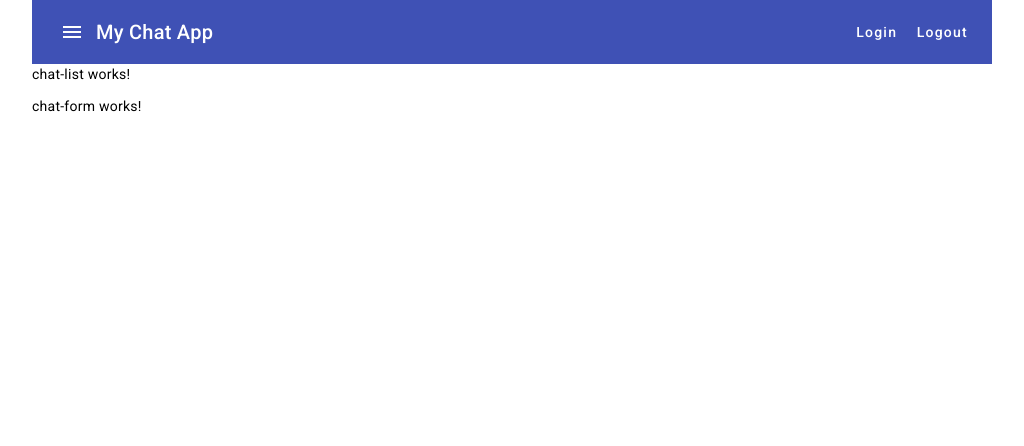
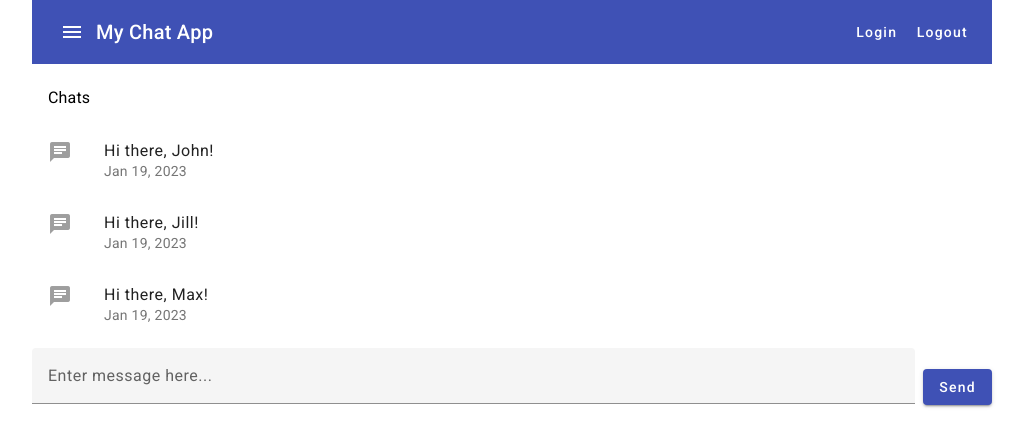
Before and after one commit to CollinsKippy/chat-app-ng, an Angular app: page / in a window 1280 px wide. Shown: the top 446 px of the page, without its empty margins (128-1152 px from the left). Built offline with nearby package versions, Linux system fonts and the light colour scheme.

Commit message:
added chat form and list

```diff
--- a/src/app/components/chat-form/chat-form.component.html
+++ b/src/app/components/chat-form/chat-form.component.html
@@ -1 +1,12 @@
-<p>chat-form works!</p>
+<form [formGroup]="chatForm" (ngSubmit)="onSubmit()">
+  <mat-form-field appearance="fill">
+    <input type="text" placeholder="Enter message here..." matInput />
+  </mat-form-field>
+  <button
+    mat-raised-button
+    color="primary"
+    aria-label="Send button"
+  >
+    Send
+  </button>
+</form>
--- a/src/app/components/chat-form/chat-form.component.scss
+++ b/src/app/components/chat-form/chat-form.component.scss
@@ -0,0 +1,9 @@
+form {
+  display: flex;
+  align-items: center;
+  gap: 0.5rem;
+
+  mat-form-field {
+    flex: 1;
+  }
+}
--- a/src/app/components/chat-form/chat-form.component.ts
+++ b/src/app/components/chat-form/chat-form.component.ts
@@ -1,13 +1,43 @@
 import { Component } from '@angular/core';
 import { CommonModule } from '@angular/common';
+import {
+  FormControl,
+  FormGroup,
+  ReactiveFormsModule,
+  Validators,
+} from '@angular/forms';
+import { MatFormFieldModule } from '@angular/material/form-field';
+import { MatButtonModule } from '@angular/material/button';
+import { MatInputModule } from '@angular/material/input';
+import { MatIconModule } from '@angular/material/icon';
 
 @Component({
   selector: 'app-chat-form',
   standalone: true,
-  imports: [CommonModule],
+  imports: [
+    CommonModule,
+    ReactiveFormsModule,
+    MatFormFieldModule,
+    MatButtonModule,
+    MatInputModule,
+    MatIconModule,
+  ],
   templateUrl: './chat-form.component.html',
-  styleUrls: ['./chat-form.component.scss']
+  styleUrls: ['./chat-form.component.scss'],
 })
 export class ChatFormComponent {
+  chatForm = new FormGroup({
+    message: new FormControl('', {
+      validators: [Validators.required, Validators.minLength(2)],
+      asyncValidators: [],
+    }),
+  });
 
+  get message() {
+    return this.chatForm.get('message');
+  }
+
+  onSubmit() {
+    throw new Error('Method not implemented.');
+  }
 }
--- a/src/app/components/chat-list/chat-list.component.html
+++ b/src/app/components/chat-list/chat-list.component.html
@@ -1 +1,8 @@
-<p>chat-list works!</p>
+<mat-list>
+  <div mat-subheader>Chats</div>
+  <mat-list-item *ngFor="let chat of chats">
+    <mat-icon matListItemIcon>chat</mat-icon>
+    <div matListItemTitle>{{ chat.message }}</div>
+    <div matListItemLine>{{ chat.createdAt | date }}</div>
+  </mat-list-item>
+</mat-list>
--- a/src/app/components/chat-list/chat-list.component.ts
+++ b/src/app/components/chat-list/chat-list.component.ts
@@ -1,13 +1,25 @@
 import { Component } from '@angular/core';
 import { CommonModule } from '@angular/common';
+import { MatListModule } from '@angular/material/list';
+import { MatIconModule } from '@angular/material/icon';
+
+type Chat = {
+  id: string;
+  message: string;
+  createdAt: Date;
+};
 
 @Component({
   selector: 'app-chat-list',
   standalone: true,
-  imports: [CommonModule],
+  imports: [CommonModule, MatListModule, MatIconModule],
   templateUrl: './chat-list.component.html',
-  styleUrls: ['./chat-list.component.scss']
+  styleUrls: ['./chat-list.component.scss'],
 })
 export class ChatListComponent {
-
+  chats: Chat[] = [
+    { id: '1', message: 'Hi there, John!', createdAt: new Date() },
+    { id: '2', message: 'Hi there, Jill!', createdAt: new Date() },
+    { id: '3', message: 'Hi there, Max!', createdAt: new Date() },
+  ];
 }
```
